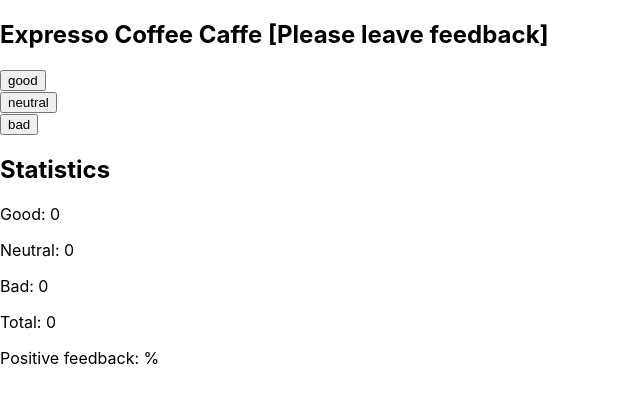
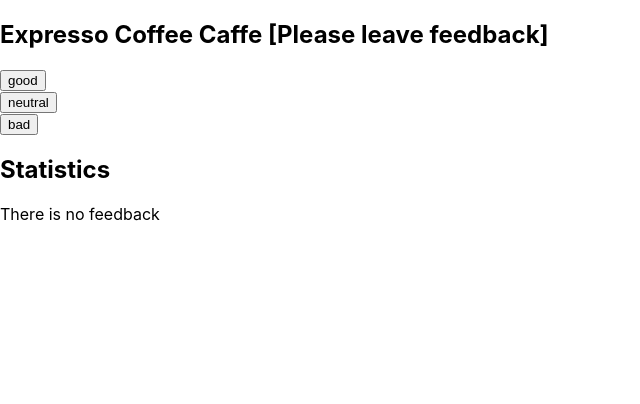
Before and after one commit to Muffcata/goit-react-hw-02-feedback, a React (Create React App) app: page / in a window 1280 px wide. Shown: the top 404 px of the page, without its empty margins (0-640 px from the left). Built offline with nearby package versions, Linux system fonts and the light colour scheme.

Commit message:
notification

```diff
--- a/src/components/App.jsx
+++ b/src/components/App.jsx
@@ -2,6 +2,7 @@
 import { Statistics } from './Statistics/statistics';
 import { FeedbackOptions } from './FeedbackOptions/FeedbackOptions';
 import { Section } from './Section/Section';
+import { Notification } from './Notification/Notification';
 
 export class App extends Component {
   state = {
@@ -21,19 +22,25 @@
   handleBadIncrement = () => {
     this.setState({ bad: this.state.bad + 1 });
   };
+
   countTotalFeedback = () => {
-    this.setState({
-      total: this.state.good + this.state.neutral + this.state.bad,
-    });
+    this.setState(state => ({
+      ...state,
+      total: state.good + state.neutral + state.bad,
+    }));
   };
   countPositiveFeedbackPercentage = () => {
-    this.setState({
-      positive: Math.round((this.state.good / this.state.total) * 100),
-    });
+    const { good, total } = this.state;
+    const value = Math.round((good / total) * 100) + '%';
+    if (good === 0) {
+      return '0';
+    } else {
+      return value;
+    }
   };
 
   render() {
-    const { good, neutral, bad, total, positive } = this.state;
+    const { good, neutral, bad, total } = this.state;
 
     return (
       <div>
@@ -50,17 +57,22 @@
             onLeaveFeedback="bad"
             options={this.handleBadIncrement}
           ></FeedbackOptions>
+        </Section>
         {/* <button onClick={this.handleGoodIncrement}>Good</button>
         <button onClick={this.handleNeutralIncrement}>Neutral</button>
         <button onClick={this.handleBadIncrement}>Bad </button> */}
-          <h2>Statistics</h2>
+        <Section title="Statistics">
+          {total === 0 ? (
+            <Notification message="There is no feedback" />
+          ) : (
             <Statistics
               good={good}
               bad={bad}
               neutral={neutral}
-            total={total}
-            positivePercentage={positive}
+              total={this.countTotalFeedback()}
+              positivePercentage={this.countPositiveFeedbackPercentage()}
             />
+          )}
         </Section>
       </div>
     );
--- /dev/null
+++ b/src/components/Notification/Notification.jsx
@@ -0,0 +1,5 @@
+import React from 'react';
+
+export const Notification = ({ message }) => {
+  return <p>{message}</p>;
+};
```
Lines whose indentation alone changed are shown as unchanged.
